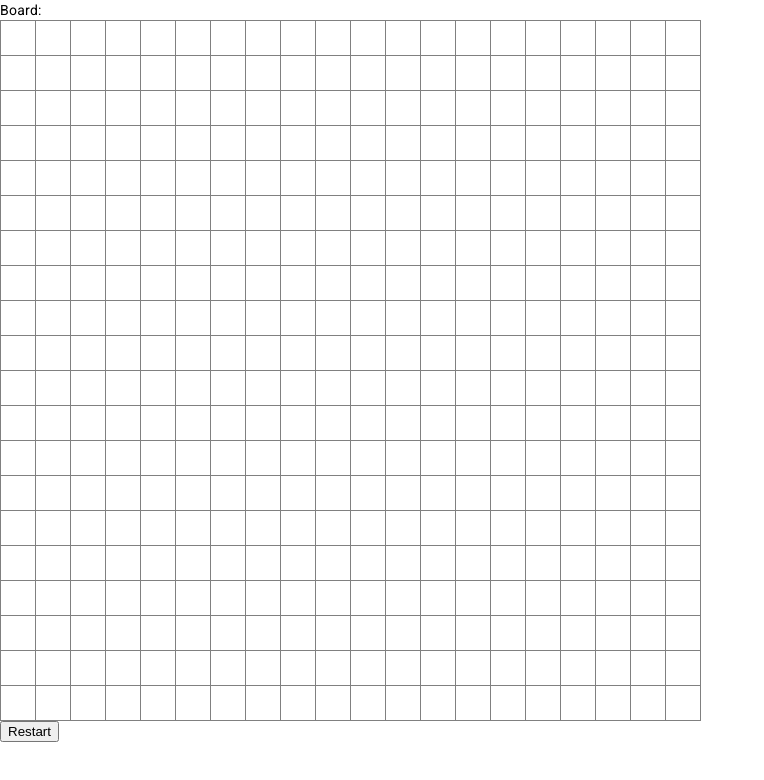
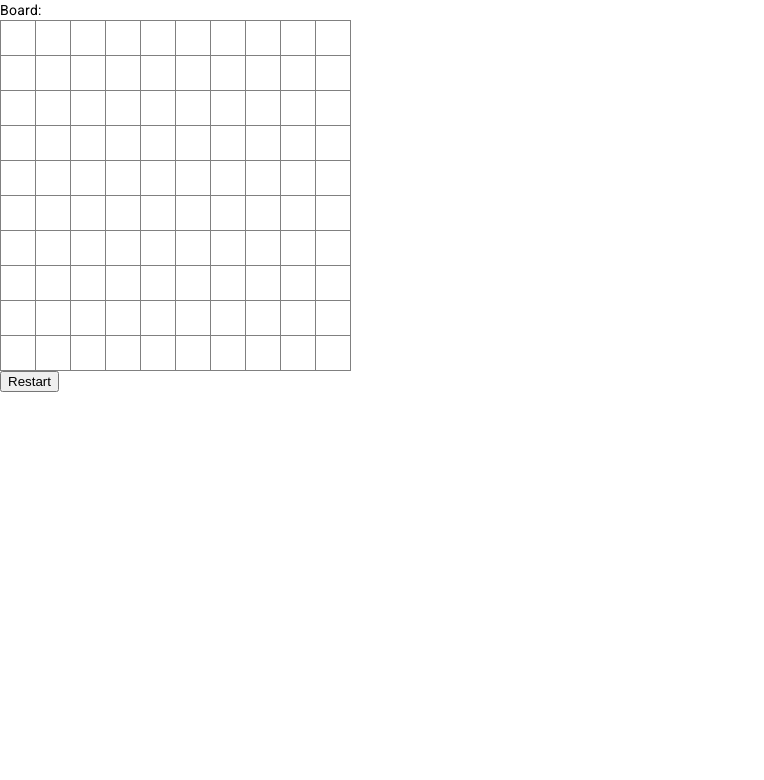
Before and after one commit to SaintSteven/minesweeper-ey-angular, an Angular app: page / in a window 1280 px wide. Shown: the top 780 px of the page, without its empty margins (0-764 px from the left). Built offline with nearby package versions, Linux system fonts and the light colour scheme.

Commit message:
[FIX] Init with 10x10 cells and 10 mines/bombs

```diff
--- a/src/app/app.component.ts
+++ b/src/app/app.component.ts
@@ -8,10 +8,11 @@ import { Cell } from '../game/cell';
 })
 export class AppComponent {
   title = 'minesweeper';
-  board = new Board(5, 5)
+  board: Board;
 
   constructor() {
     this.reset();
+    this.board = new Board(10, 10);
   }
 
   checkCell(cell: Cell) {
@@ -31,6 +32,6 @@ export class AppComponent {
   }
 
   reset() {
-    this.board = new Board(20, 50);
+    this.board = new Board(10, 10);
   }
 }
```
